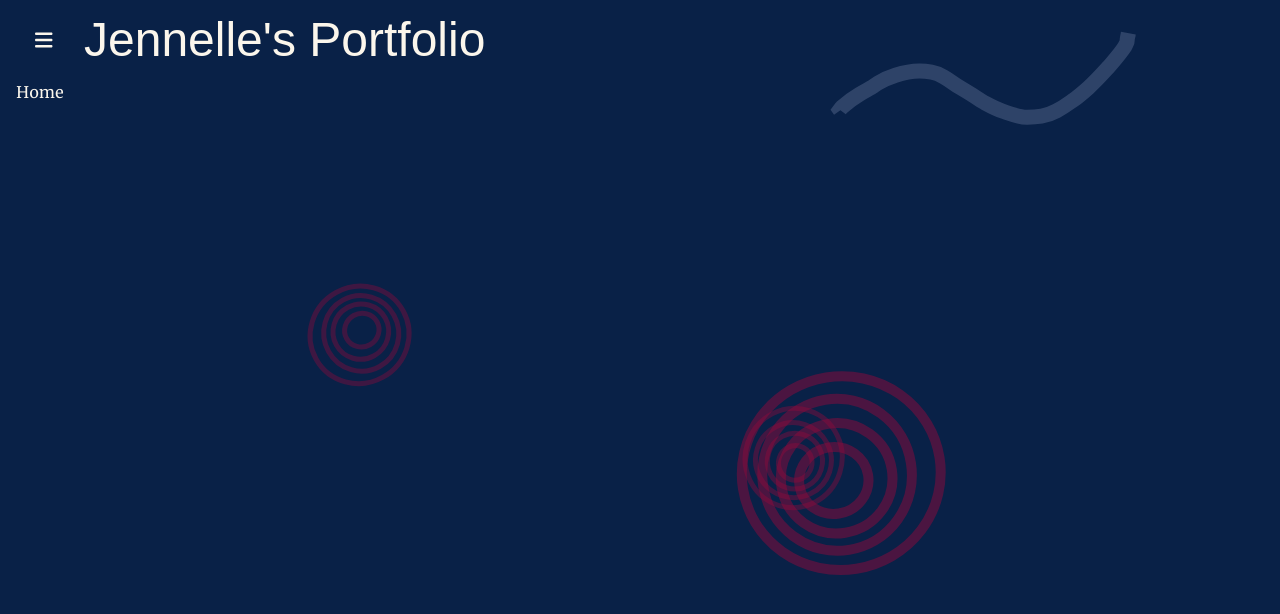
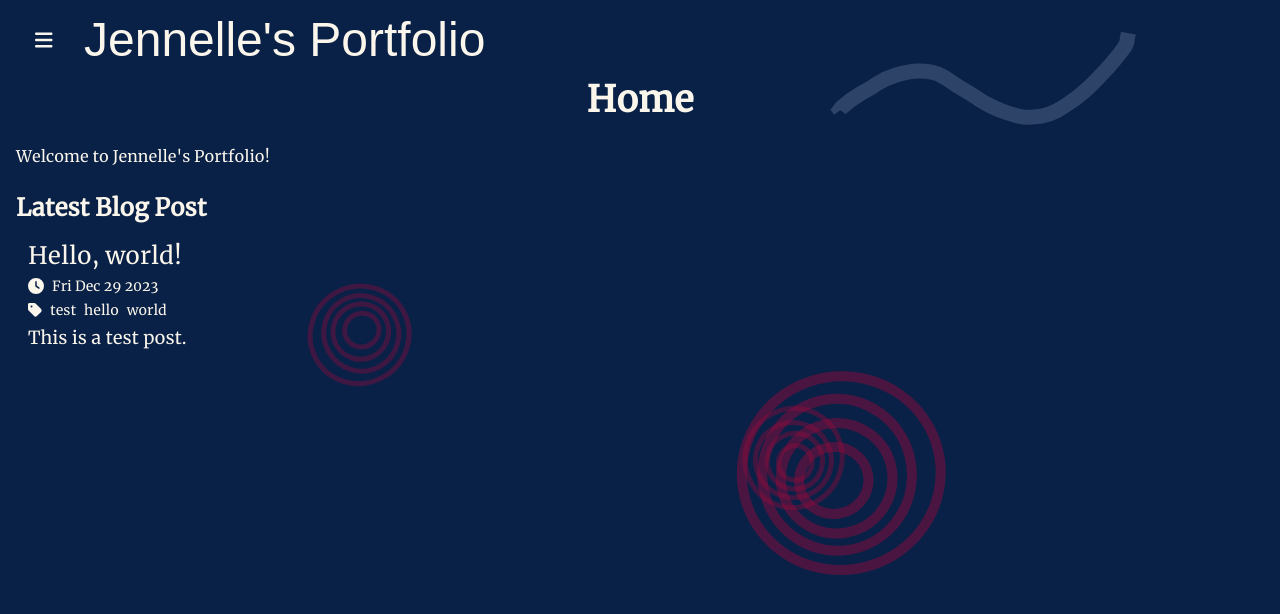
Before and after one commit to jennellej/jennellej.github.io, a React (Create React App) app in the folder jennelle-app/: page / in a window 1280 px wide. Shown: the top 614 px of the page. Built offline with nearby package versions, Linux system fonts and the light colour scheme; a web font is replaced by a local one.

Commit message:
Add Home and Contact content

```diff
--- a/jennelle-app/src/components/BlogBrowse.tsx
+++ b/jennelle-app/src/components/BlogBrowse.tsx
@@ -1,7 +1,6 @@
-import { FontAwesomeIcon } from "@fortawesome/react-fontawesome";
-import { faClock, faTag } from "@fortawesome/free-solid-svg-icons";
-import { Link, useLoaderData } from "react-router-dom";
+import { useLoaderData } from "react-router-dom";
 import { Post } from "../blog/posts";
+import BlogPreview from "./BlogPreview";
 
 export default function BlogBrowse() {
     const posts = useLoaderData() as Post[];
@@ -9,31 +8,7 @@ export default function BlogBrowse() {
     return (
         <div className="flex flex-col gap-y-6">
             <h1 className="text-4xl font-bold text-center">Blog</h1>
-            {posts.map((post, i) => <BlogPost key={i} post={post} index={i} />)}
+            {posts.map((post, i) => <BlogPreview key={i} post={post} index={i} />)}
         </div>
     );
 }
-
-function BlogPost( { post, index } : { post : Post, index: number } ) {
-
-    return (
-        <Link
-            to={`/blog/${index}`}
-            className="flex flex-col gap-y-1 rounded-md p-3
-            hover:bg-opacity-50 hover:bg-jenny_purple
-            active:bg-opacity-100 active:bg-jenny_purple
-            transition-colors duration-300 ease-in"
-        >
-            <h2 className="text-2xl">{post.title}</h2>
-            <div className="flex flex-row gap-x-2 items-center">
-                <FontAwesomeIcon icon={faClock} />
-                <h2 className="text-sm">{post.date.toDateString()}</h2>
-            </div>
-            <div className="flex flex-row gap-x-2 items-center">
-                <FontAwesomeIcon icon={faTag} />
-                {post.tags.map((tag, i) => <p key={i} className="text-sm">{tag}</p>)}
-            </div>
-            <p className="text-lg">{post.description}</p>
-        </Link>
-    )
-}
--- /dev/null
+++ b/jennelle-app/src/components/BlogPreview.tsx
@@ -0,0 +1,29 @@
+import { faClock, faTag } from "@fortawesome/free-solid-svg-icons";
+import { FontAwesomeIcon } from "@fortawesome/react-fontawesome";
+import { Link } from "react-router-dom";
+import { Post } from "../blog/posts";
+
+export default function BlogPreview( { post, index } :
+    { post : Post, index: number } ) {
+
+    return (
+        <Link
+            to={`/blog/${index}`}
+            className="flex flex-col gap-y-1 rounded-md p-3
+            hover:bg-opacity-50 hover:bg-jenny_purple
+            active:bg-opacity-100 active:bg-jenny_purple
+            transition-colors duration-300 ease-in"
+        >
+            <h2 className="text-2xl">{post.title}</h2>
+            <div className="flex flex-row gap-x-2 items-center">
+                <FontAwesomeIcon icon={faClock} />
+                <h2 className="text-sm">{post.date.toDateString()}</h2>
+            </div>
+            <div className="flex flex-row gap-x-2 items-center">
+                <FontAwesomeIcon icon={faTag} />
+                {post.tags.map((tag, i) => <p key={i} className="text-sm">{tag}</p>)}
+            </div>
+            <p className="text-lg">{post.description}</p>
+        </Link>
+    )
+}
--- a/jennelle-app/src/components/Contact.tsx
+++ b/jennelle-app/src/components/Contact.tsx
@@ -1,7 +1,8 @@
 export default function Contact() {
     return (
-        <div>
-            <h1>Contact</h1>
+        <div className="flex flex-col gap-2">
+            <h1 className="text-4xl font-bold text-center">Contact</h1>
+            <p className="text-center">Coming Soon</p>
         </div>
     )
 }
--- a/jennelle-app/src/components/Home.tsx
+++ b/jennelle-app/src/components/Home.tsx
@@ -1,5 +1,35 @@
+import { useLoaderData } from "react-router-dom";
+import { Post } from "../blog/posts";
+import BlogPreview from "./BlogPreview";
+
 export default function Home() {
     return (
-        <h1>Home</h1>
+        <div className="flex flex-col gap-6">
+            <h1 className="text-4xl font-bold text-center">Home</h1>
+            <p>Welcome to Jennelle's Portfolio!</p>
+            <div className="flex flex-col gap-1">
+                <h2 className="text-2xl font-bold">Latest Blog Post</h2>
+                <LatestBlogPost />
+            </div>
+        </div>
     );
 }
+
+function LatestBlogPost() {
+    const posts = useLoaderData() as Post[];
+
+    if (posts.length === 0)
+        return <p>No blog posts</p>;
+
+    // find post with latest date
+    let latest_post = posts[0];
+    let latest_index = 0;
+    posts.forEach((post, i) => {
+        if (post.date > latest_post.date) {
+            latest_post = post;
+            latest_index = i;
+        }
+    });
+
+    return <BlogPreview post={latest_post} index={latest_index} />;
+}
--- a/jennelle-app/src/index.tsx
+++ b/jennelle-app/src/index.tsx
@@ -19,6 +19,7 @@ const router = createBrowserRouter([
     children: [
       {
         path: '',
+        loader: () => posts,
         element: <Home />,
       },
       {
```
